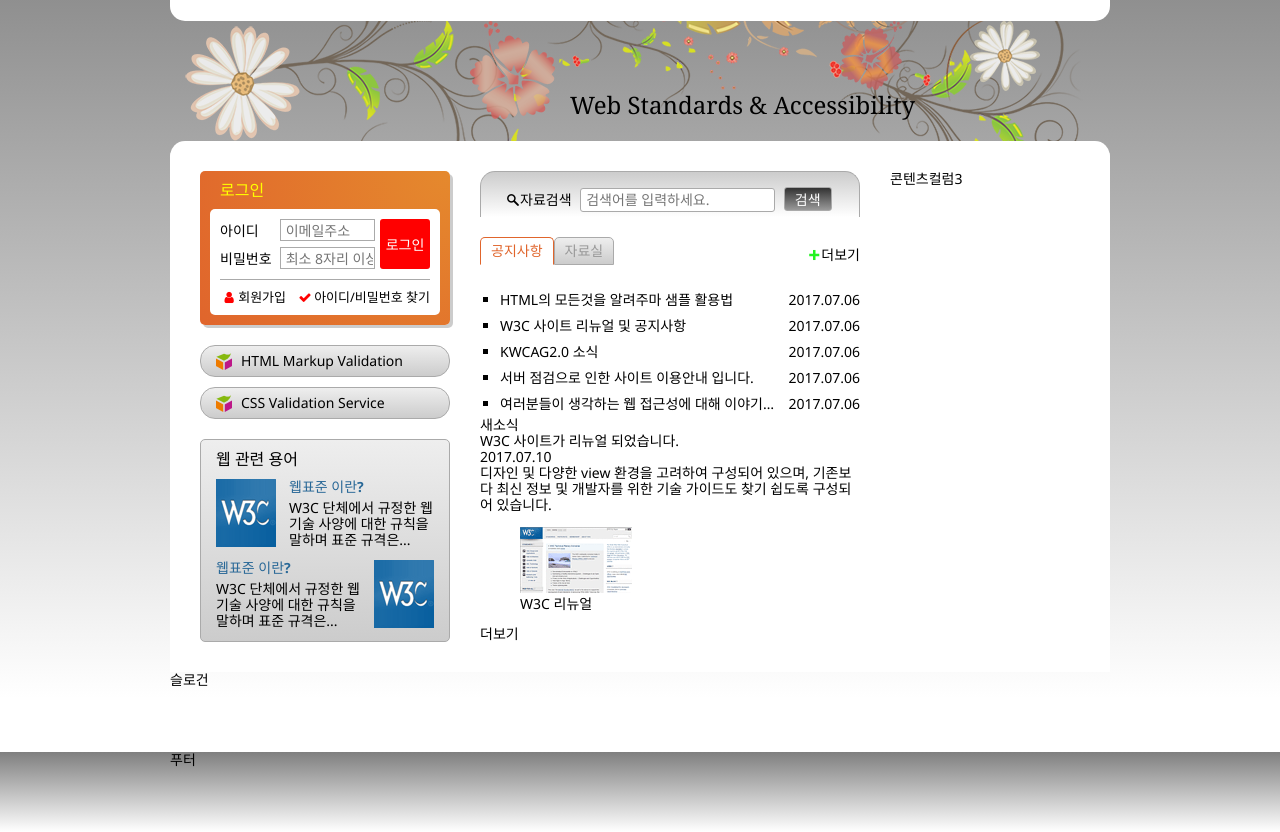
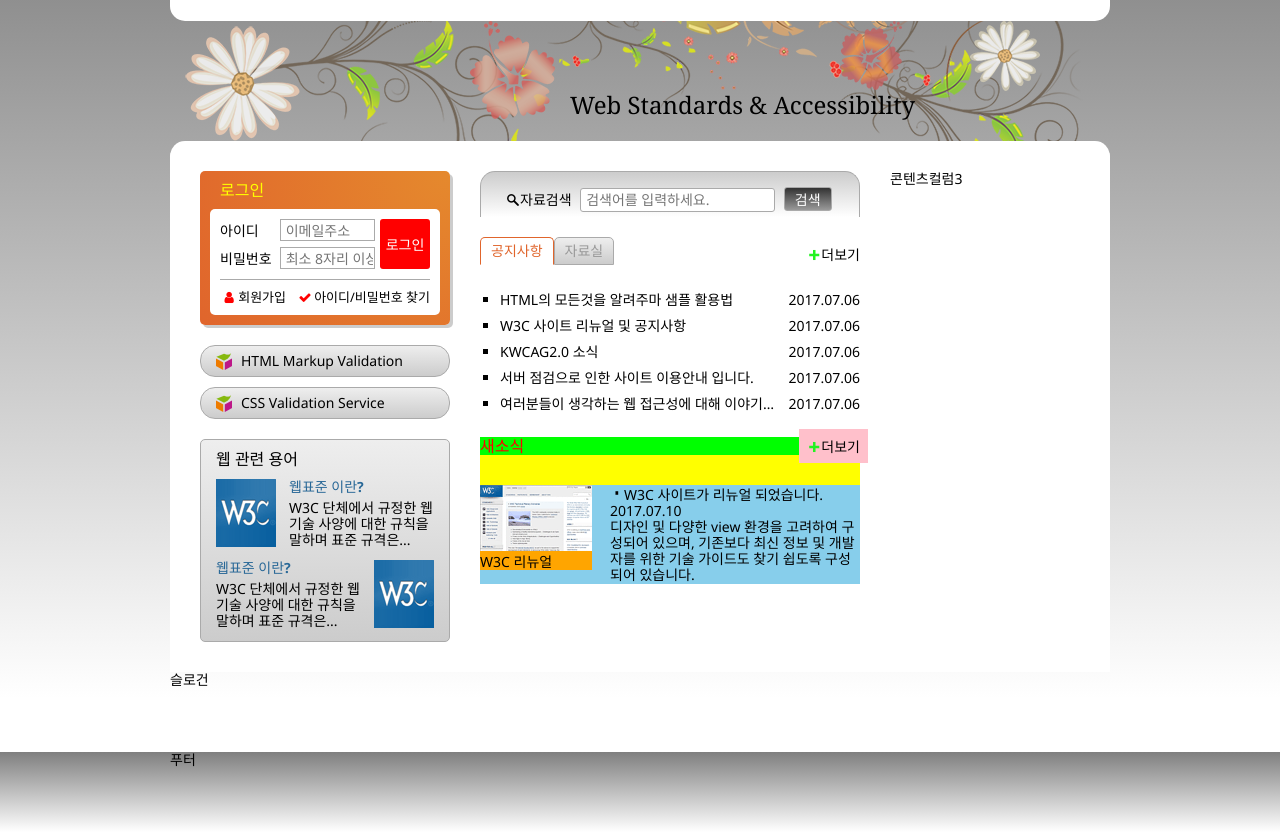
Before and after one commit to holygrail929/www, a plain HTML site: page index.html in a window 1280 px wide. Shown: the part 102-934 px from the top of the page. Drawn offline with nearby package versions, Linux system fonts and the light colour scheme.

Commit message:
새소식 디자인 미완성

```diff
--- a/css/style.css
+++ b/css/style.css
@@ -859,6 +859,115 @@ a {
     top: 2px;
 }*/
 
+
+/*새소식*/
+
+.news {
+    background: yellow;
+    margin-top: 20px;
+    position: relative;
+}
+
+.news-heading {
+    background: lime;
+    font-family: "Noto Sans Bold";
+    font-size: 1.6rem;
+    color: red;
+}
+
+.news-item-heading::before {
+    content: "r";
+    font-family: "webcafeicon";
+}
+
+.news-item {
+    background: skyblue;
+    margin-top: 30px;
+    padding-left: 130px;
+    position: relative;
+}
+
+.news-item a {
+    display: block;
+}
+
+.news-item-thumbnail {
+    background: orange;
+    margin: 0;
+    position: absolute;
+    top: 0;
+    left: 0;
+}
+
+.news-more {
+    background: pink;
+    position: absolute;
+    top: -8px;
+    right: -8px;
+    padding: 8px;
+}
+
+.news-more::before {
+    content: "p";
+    font-family: "webcafeicon";
+    color: #23f321;
+    position: relative;
+    top: 2px;
+}
+
+
+/*.news {
+    margin-top: 20px;
+    position: relative;
+}
+
+.news-heading {
+    background: lime;
+    color: red;
+    height: 32px;
+    border-bottom: 1px solid #aaa;
+}
+
+.news-item-heading {
+    background: pink;
+    font-family: "Noto Sans Bold";
+}
+
+.news-item-heading::before {
+    content: "r";
+    font-family: "webcafeicon";
+}
+
+.news-item-date {}
+
+.news-item-brief {
+    background: violet;
+}
+
+.news-item-thumbnail {
+    float: left;
+}
+
+.news-item-thumbnail img {
+    box-shadow: 0 10px 15px 0 #aaa;
+}
+
+.news-more {
+    background: skyblue;
+    position: absolute;
+    top: 0;
+    right: -8px;
+    padding: 8px;
+}
+
+.news-more::before {
+    content: "p";
+    font-family: "webcafeicon";
+    color: #23f321;
+    position: relative;
+    top: 2px;
+}*/
+
 .slogan {
     height: 10vh;
 }
```
